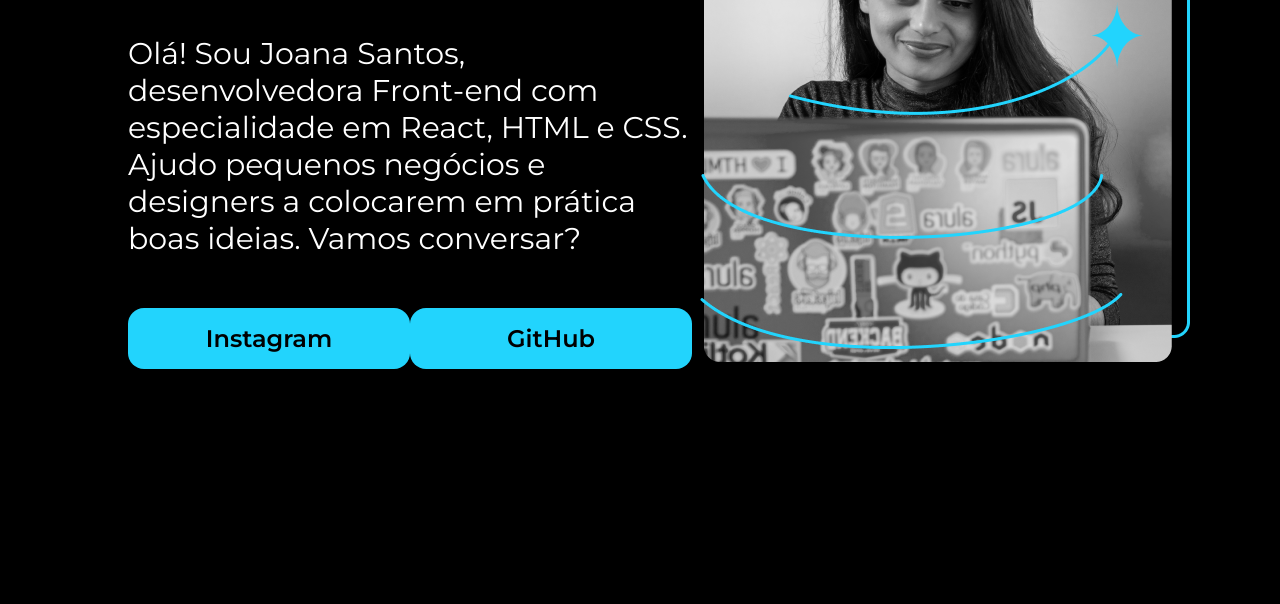
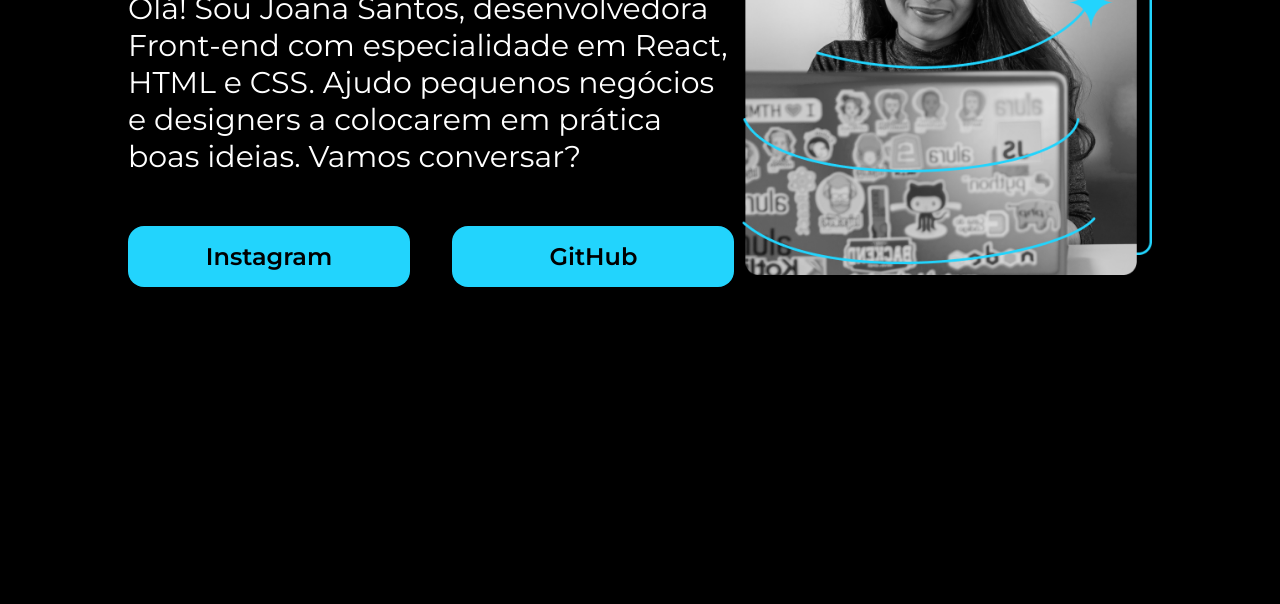
Before and after one commit to CodeSenna/NegocioDigital, a plain HTML site: page index.html in a window 1280 px wide. Shown: the part 324-928 px from the top of the page. Drawn offline with nearby package versions, Linux system fonts and the light colour scheme.

Commit message:
ATUALIZAÇÃO

```diff
--- a/css/style.css
+++ b/css/style.css
@@ -85,3 +85,8 @@ body {
   font-family: "Montserrat", sans-serif;
   border-radius: 16px;
 }
+
+.imagem {
+  max-width: 40%;
+  border-radius: 10px;
+}
--- a/index.html
+++ b/index.html
@@ -27,7 +27,7 @@
             <a class= "container__links__link" href="https://github.com/guilhermeonrails">GitHub</a>
         </div>
       </section>
-      <img src="img/imagem.png" alt="Foto da Joana Santos programando" />
+      <img src="./img/Imagem.png" alt="Foto da Joana Santos programando" class="imagem"/>
     </main>
     <footer></footer>
   </body>
```
